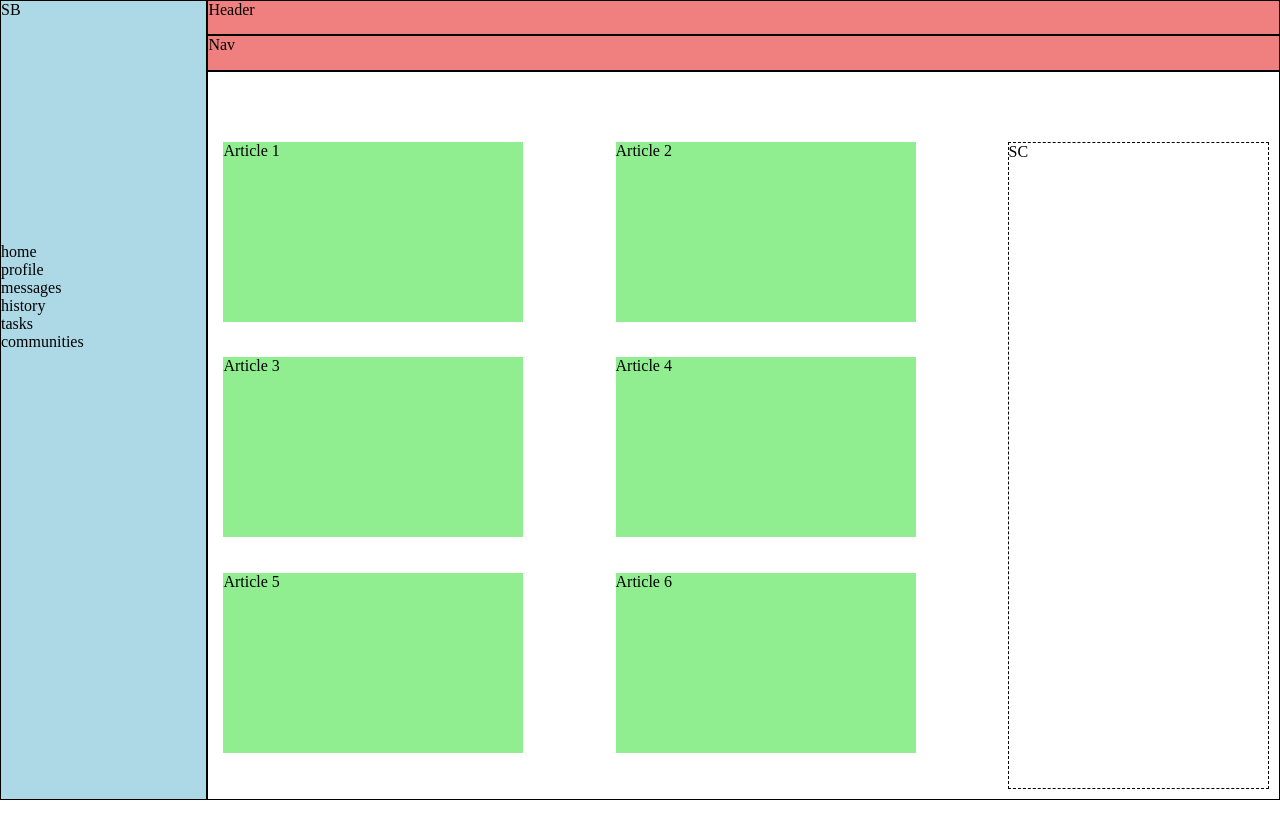
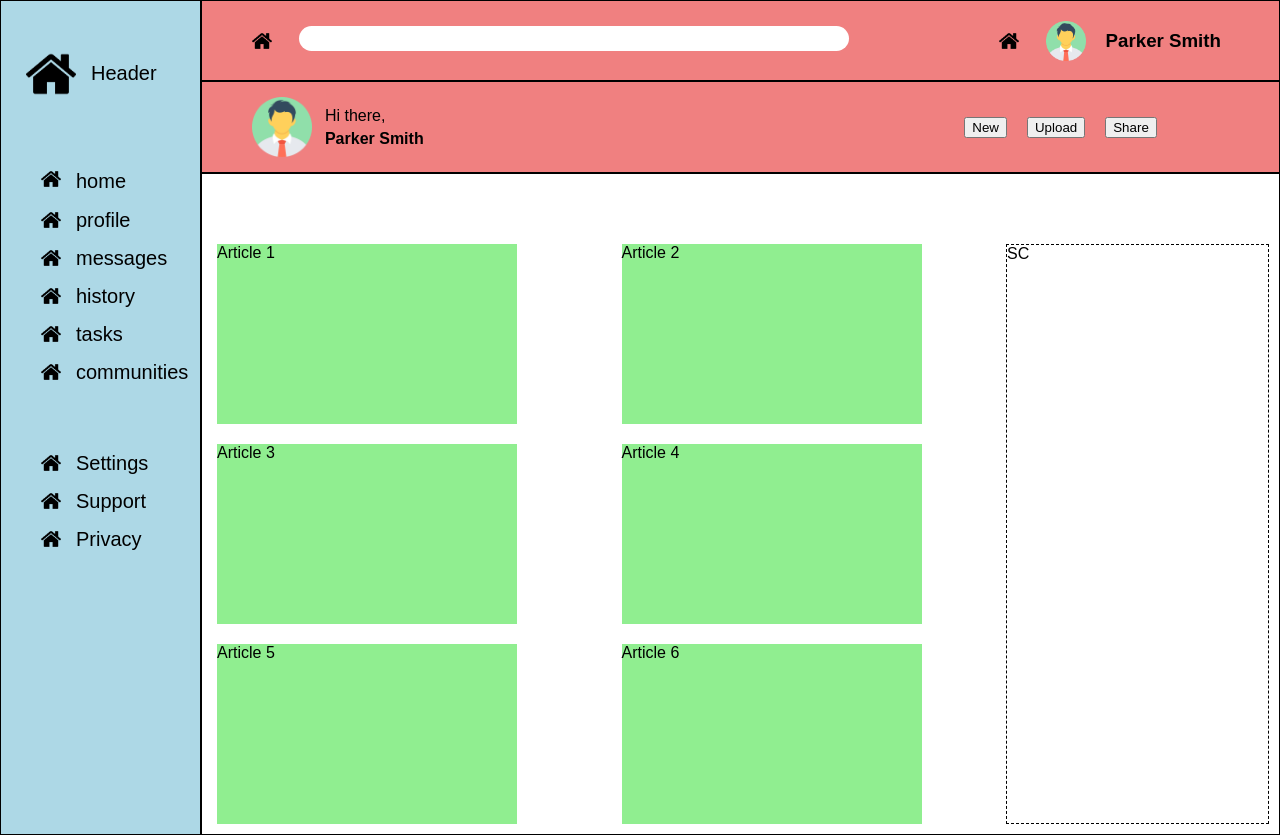
Before and after one commit to ianvei/grid-project-final, a plain HTML site: page index.html in a window 1280 px wide. Before the commit the page ends 800 px from the top, so only its background shows below. Drawn offline with Linux system fonts and the light colour scheme.

Commit message:
more styling and html

```diff
--- a/index.html
+++ b/index.html
@@ -9,36 +9,83 @@
 </head>
 <body>
     <div class="main">
-        <div class="header">Header</div>
-        <div class="nav">Nav</div>
-        <div class="sidebar">SB
+        <div class="header">
+            <img src="images/home.png" alt="search icon" class="search-img">
+            <form id="search-form">
+                <div class="search">
+                  <input type="text" name="search" class="round" />
+                  <input type="submit" class="corner" value="" />
+                </div>
+            </form>
+            <img src="images/home.png" alt="search icon" class="notification-img">
+            <div class="header-user">
+                <img src="images/man.png" alt="search icon" class="profile-img">
+                <h3 class="user-name">Parker Smith<h3>
+            </div>
+
+        </div>
+        <div class="nav">
+            <img src="images/man.png" alt="user icon" class="profile-img-nav">
+            <div class="nav-welcome-text">
+                <p>Hi there,</p>
+                <h4>Parker Smith</h4>
+            </div>
+            <div class="nav-action-buttons">
+                <button class="nav-action">New</button>
+                <button class="nav-action">Upload</button>
+                <button class="nav-action">Share</button>
+            </div>
+
+        </div>
+        <div class="sidebar">
+            <div class="sb-header">
+                <div class="sb-item">
+                    <img src="images/home.png" alt="" class="sb-header-img">
+                    <div class="sb-text" class="sb-header">Header</div>
+                </div>
+            </div>
             <div class="upper-sb">
                 <div class="sb-item">
-                    <div class="sb-img"></div>
+                    <div class="sb-img">
+                        <img src="images/home.png" alt="" class="sb-img">
+                    </div>
                     <div class="sb-text">home</div>
                 </div>
                 <div class="sb-item">
-                    <div class="sb-img"></div>
+                    <img src="images/home.png" alt="" class="sb-img">
                     <div class="sb-text">profile</div>
                 </div>
                 <div class="sb-item">
-                    <div class="sb-img"></div>
+                    <img src="images/home.png" alt="" class="sb-img">
                     <div class="sb-text">messages</div>
                 </div>
                 <div class="sb-item">
-                    <div class="sb-img"></div>
+                    <img src="images/home.png" alt="" class="sb-img">
                     <div class="sb-text">history</div>
                 </div>
                 <div class="sb-item">
-                    <div class="sb-img"></div>
+                    <img src="images/home.png" alt="" class="sb-img">
                     <div class="sb-text">tasks</div>
                 </div>
                 <div class="sb-item">
-                    <div class="sb-img"></div>
+                    <img src="images/home.png" alt="" class="sb-img">
                     <div class="sb-text">communities</div>
                 </div>
             </div>
-            <div class="lower-sb"></div>
+            <div class="lower-sb">
+                <div class="sb-item">
+                    <img src="images/home.png" alt="" class="sb-img">
+                    <div class="sb-text">Settings</div>
+                </div>
+                <div class="sb-item">
+                    <img src="images/home.png" alt="" class="sb-img">
+                    <div class="sb-text">Support</div>
+                </div>
+                <div class="sb-item">
+                    <img src="images/home.png" alt="" class="sb-img">
+                    <div class="sb-text">Privacy</div>
+                </div>
+            </div>
         </div>
         <div class="content">
             <div class="articles">
--- a/styles.css
+++ b/styles.css
@@ -1,5 +1,6 @@
 * {
     box-sizing: border-box;
+    font-family: Arial, Helvetica, sans-serif;
 }
 body {
     padding: 0;
@@ -11,30 +12,117 @@ body {
     height: 100vh;
     display: grid;
     grid-template-areas:
-    "sb sb hr hr hr hr"
-    "sb sb nav nav nav nav"
-    "sb sb ct ct ct ct"
-    "sb sb ct ct ct ct"
-    "sb sb ct ct ct ct"
-    "sb sb ct ct ct ct"
-    "sb sb ct ct ct ct"
-    "sb sb ct ct ct ct"
-    "sb sb ct ct ct ct"
+    "sb hr hr hr hr"
+    "sb nav nav nav nav"
+    "sb ct ct ct ct"
+    "sb ct ct ct ct"
+    "sb ct ct ct ct"
+    "sb ct ct ct ct"
+    "sb ct ct ct ct"
+    "sb ct ct ct ct"
+    "sb ct ct ct ct"
     ;
 }
 
 .header{
+    display: grid;
+    align-items: center;
     grid-area: hr;
     border: 1px solid black;
+    padding-top: 10px;
+    padding-bottom: 10px;
+    grid-template-columns: 1fr 15fr 1fr 5fr;
+    grid-template-rows: 1fr;
+    padding-left: 50px;
+}
+
+.round {
+
+    width: 100%;
+    border-radius: 15px;
+    border: none;
+    padding: 5px 5px 5px 25px;
+    position: absolute;
+    top: 0;
+    left: 0;
+    z-index: 5;
+}
+
+/* .corner {
+    position: absolute;
+    top: 3px;
+    left: 5px;
+    height: 20px;
+    width: 20px;
+    z-index: 10;
+    border-radius: 10px;
+    border: none;
+    background-image: url("images/home.png");
+
+    background: #000;
+} */
+
+.search {
+    position: relative;
+    width: 550px;
+    height: 30px;
+    display: flex;
+    align-items: center;
+    justify-content: center;
+}
+
+.search-img, .notification-img {
+    width: 20px;
 }
 
 .header, .nav {
     background-color: lightcoral;
 }
 
+.profile-img {
+    width: 40px;
+    height: 40px;
+}
+
+.header-user {
+    display: inline-flex;
+    align-items: center;
+    gap: 20px;
+
+}
+
 .nav{
+    display: grid;
+    grid-template-rows: 1fr;
+    grid-template-columns: 1fr 10fr 5fr;
     grid-area: nav;
     border: 1px solid black;
+    align-items: center;
+    justify-content: center;
+    padding-left: 50px;
+    padding-top: 15px;
+    padding-bottom: 15px;
+    gap: 10px;
+}
+
+.nav-welcome-text {
+    display: flex;
+    flex-direction: column;
+    gap: 5px;
+}
+
+.nav-welcome-text > p, h4 {
+    margin: 0px;
+}
+
+.nav-action-buttons {
+    display: flex;
+    gap: 20px;
+}
+
+.profile-img-nav {
+    width: 60px;
+
 }
 
 .sidebar{
@@ -42,7 +130,38 @@ body {
     grid-area: sb;
     border: 1px solid black;
     background-color: lightblue;
+
     grid: 0.5fr;
+    align-items: center;
+    padding-left: 40px;
+    font-size: 20px;
+    grid-template-rows:  150px 250px 200px;
+}
+
+.upper-sb, .lower-sb {
+    display: flex;
+    flex-direction: column;
+    gap: 15px;
+
+}
+
+.sb-item {
+    display: inline-flex;
+    align-items: center;
+    gap: 15px;
+}
+
+.sb-img {
+    /* width: 20%; */
+    width: 20px;
+}
+
+.sb-header-img {
+    width: 50px;
+}
+
+.sb-header {
+    margin-left: -15px;
 }
 
 .content{
@@ -64,6 +183,7 @@ body {
     display: grid;
     grid-template-columns: 1fr 1fr;
     overflow-y: scroll;
+    gap: 20px;
 }
 
 .article {
```
Also changed, not shown: images/home.png (added), images/man.png (added), 1 other file.
